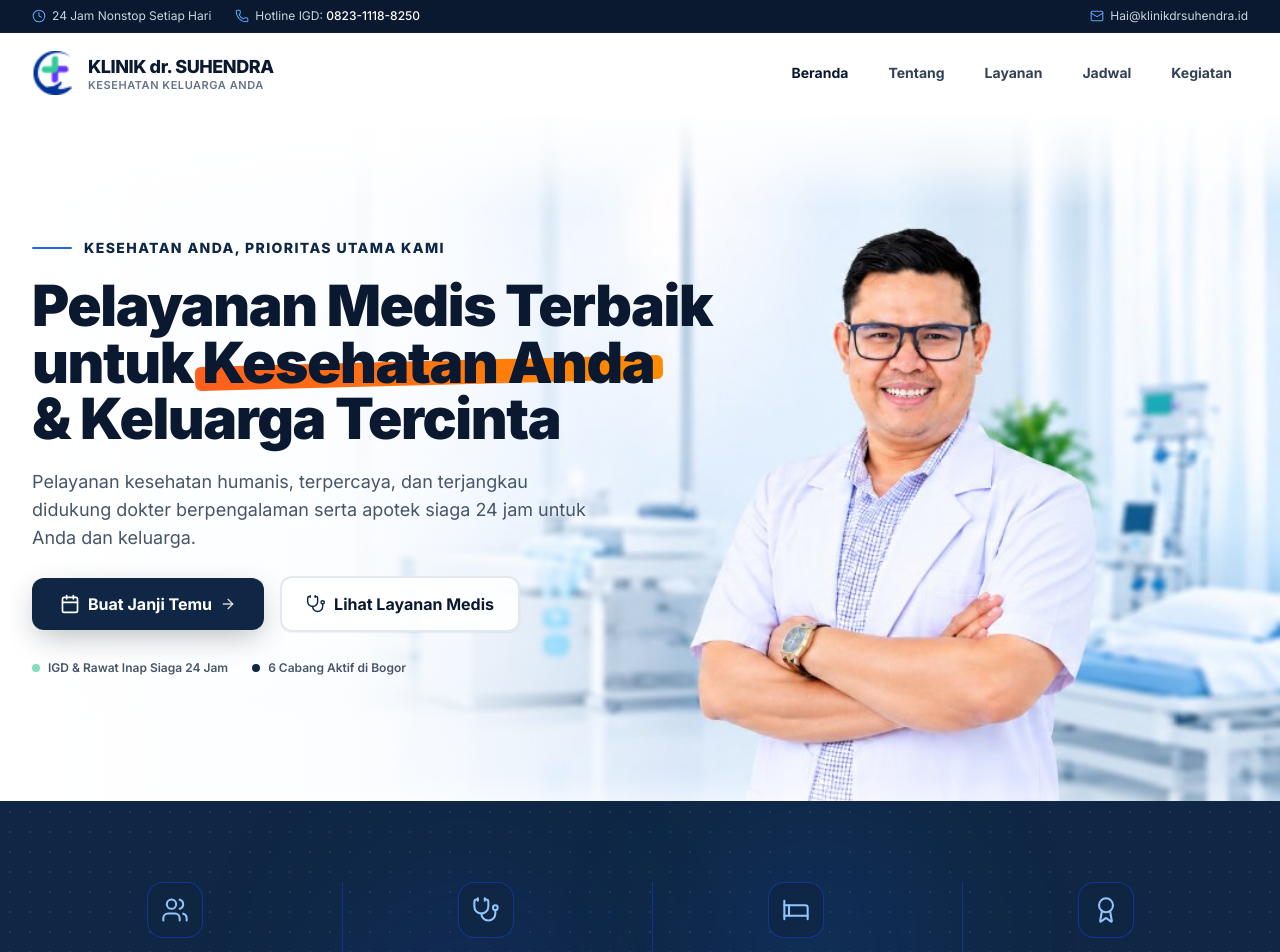
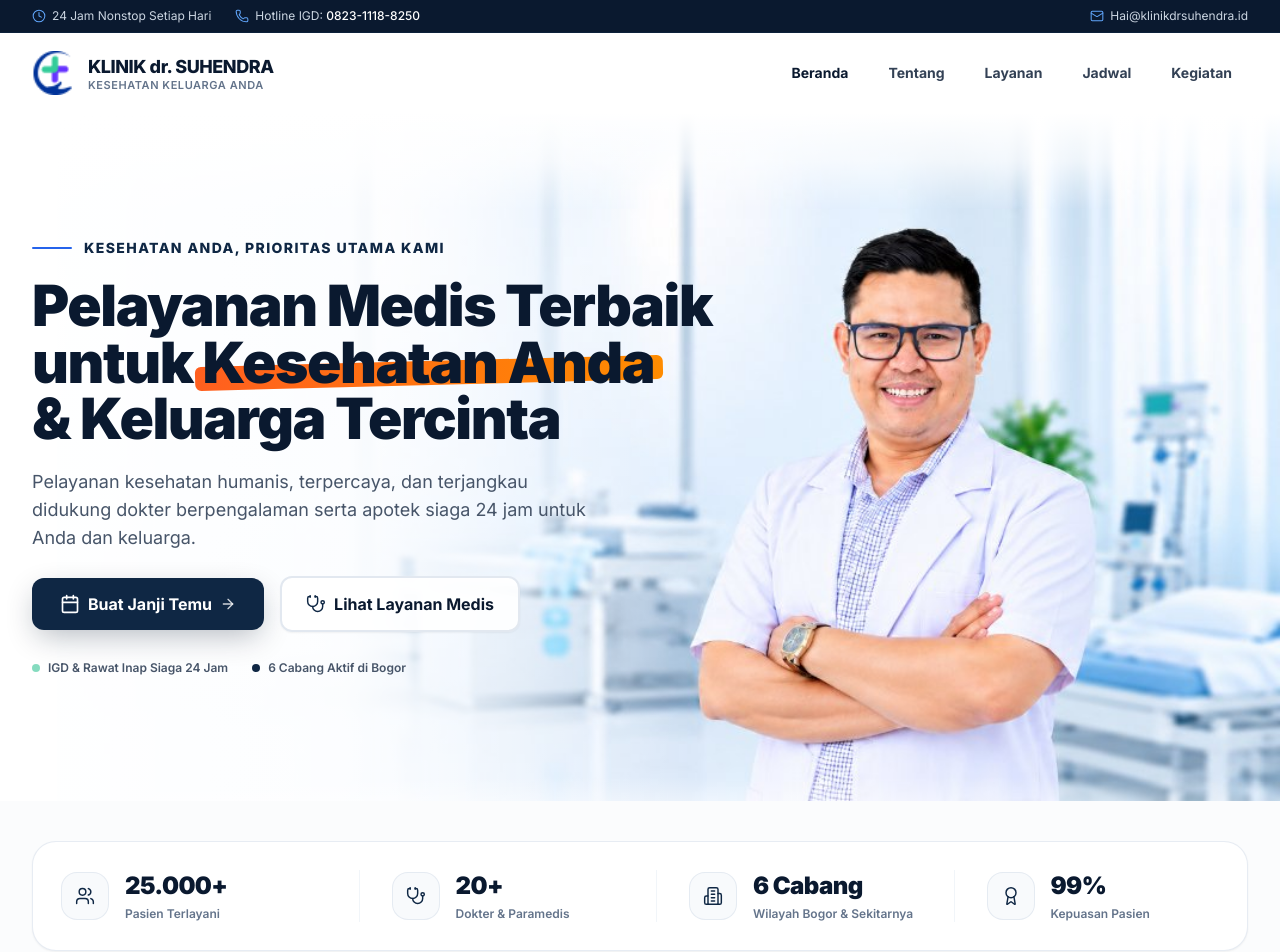
Before and after one commit to anvieo-com/landing-page-klinik-dr-suhendra, a Next.js app: page / in a window 1280 px wide. Shown: the top 952 px of the page. Built offline with nearby package versions, Linux system fonts and the light colour scheme.

Commit message:
feat(home): restore white quick stats pill bar below hero section with 25k+ patients, 20+ doctors, 6 branches, 99% satisfaction

```diff
--- a/app/page.jsx
+++ b/app/page.jsx
@@ -7,7 +7,7 @@ import HeroSection from '@/components/HeroSection';
 import AboutSectionHome from '@/components/AboutSectionHome';
 import ClinicHighlightsSection from '@/components/ClinicHighlightsSection';
 import ServicesSection from '@/components/ServicesSection';
-import QuickStatsDarkBanner from '@/components/QuickStatsDarkBanner';
+import QuickStatsHeroBar from '@/components/QuickStatsHeroBar';
 import DoctorScheduleSection from '@/components/DoctorScheduleSection';
 import VideoSpotlight from '@/components/VideoSpotlight';
 import TestimonialsSection from '@/components/TestimonialsSection';
@@ -57,8 +57,8 @@ export default function HomePage() {
       {/* 3. Hero Section (Fit Height & Doctor Anchored directly to Bottom with No Box & No Bottom Border) */}
       <HeroSection onOpenBooking={() => handleOpenBooking()} />
 
-      {/* 4. Signature Dark Navy Stats Banner (25.000+ Pasien, 20+ Dokter, 30+ Kamar, 10+ Tahun) */}
-      <QuickStatsDarkBanner />
+      {/* 4. Quick Stats White Pill Bar (25.000+ Pasien, 20+ Dokter, 6 Cabang, 99% Kepuasan) */}
+      <QuickStatsHeroBar />
 
       {/* 5. Section Tentang Kami (Gambar di Kiri, Keterangan di Kanan) */}
       <AboutSectionHome onOpenBooking={() => handleOpenBooking()} />
--- /dev/null
+++ b/components/QuickStatsHeroBar.jsx
@@ -0,0 +1,61 @@
+'use client';
+
+import React from 'react';
+import { Users, Stethoscope, Building2, Award } from 'lucide-react';
+
+export default function QuickStatsHeroBar() {
+  const stats = [
+    {
+      icon: Users,
+      value: "25.000+",
+      label: "Pasien Terlayani"
+    },
+    {
+      icon: Stethoscope,
+      value: "20+",
+      label: "Dokter & Paramedis"
+    },
+    {
+      icon: Building2,
+      value: "6 Cabang",
+      label: "Wilayah Bogor & Sekitarnya"
+    },
+    {
+      icon: Award,
+      value: "99%",
+      label: "Kepuasan Pasien"
+    }
+  ];
+
+  return (
+    <section className="bg-slate-50/50 py-6 sm:py-8 lg:py-10 border-b border-slate-100">
+      <div className="max-w-7xl mx-auto px-4 sm:px-6 lg:px-8">
+        <div className="bg-white border border-slate-200/80 rounded-2xl sm:rounded-3xl shadow-sm p-5 sm:p-6 lg:p-7">
+          <div className="grid grid-cols-1 sm:grid-cols-2 lg:grid-cols-4 gap-6 lg:gap-8 divide-y sm:divide-y-0 sm:divide-x divide-slate-100">
+            {stats.map((item, idx) => {
+              const Icon = item.icon;
+              return (
+                <div
+                  key={idx}
+                  className={`flex items-center gap-3.5 sm:gap-4 ${idx !== 0 ? 'sm:pl-6 lg:pl-8 pt-4 sm:pt-0' : ''}`}
+                >
+                  <div className="w-11 h-11 sm:w-12 sm:h-12 rounded-2xl bg-slate-50 border border-slate-200/80 flex items-center justify-center flex-shrink-0 text-navy-950 shadow-2xs">
+                    <Icon className="w-5 h-5 text-navy-900" strokeWidth={1.75} />
+                  </div>
+                  <div>
+                    <p className="text-xl sm:text-2xl font-black text-navy-950 tracking-tight leading-none">
+                      {item.value}
+                    </p>
+                    <p className="text-xs font-semibold text-slate-500 mt-1">
+                      {item.label}
+                    </p>
+                  </div>
+                </div>
+              );
+            })}
+          </div>
+        </div>
+      </div>
+    </section>
+  );
+}
```
